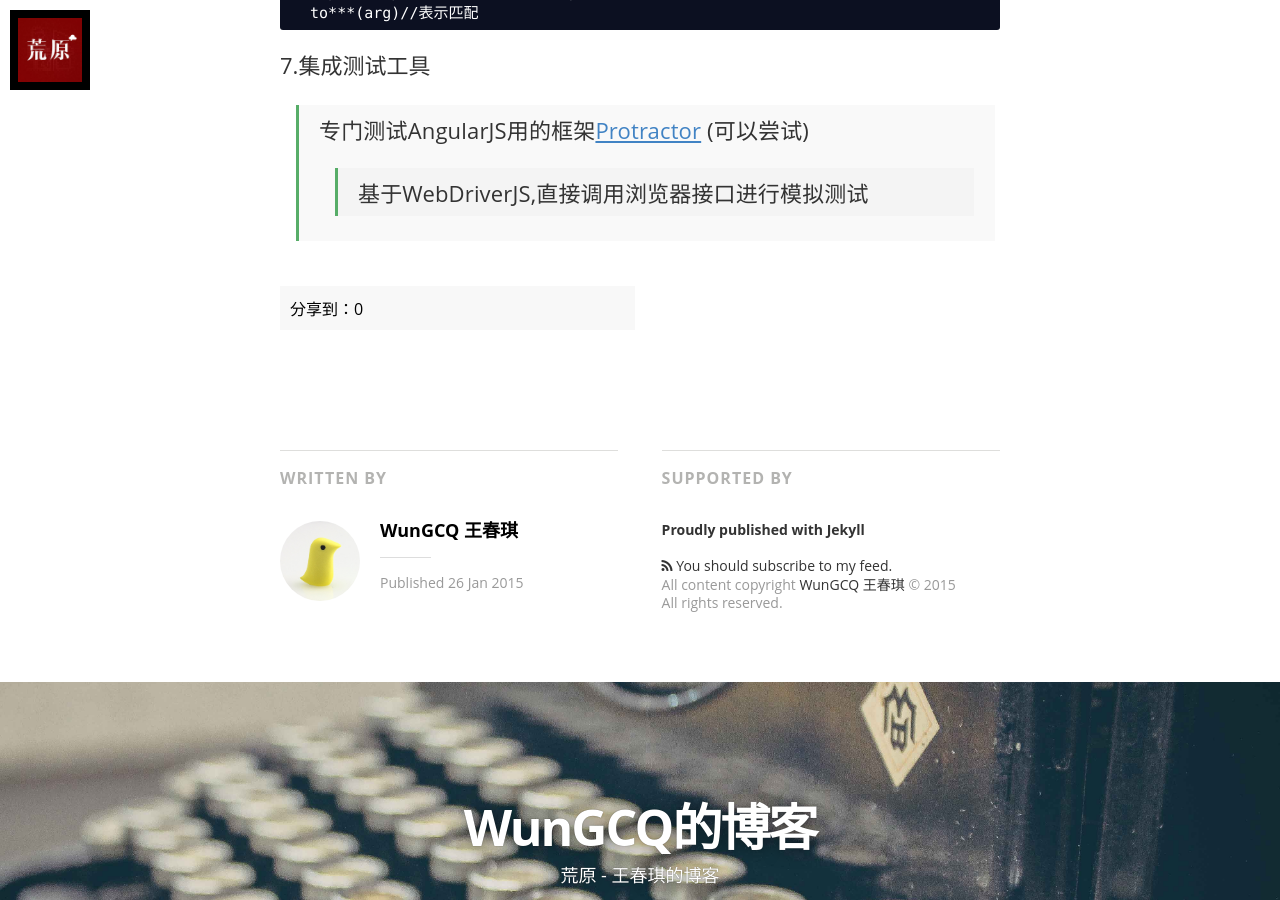
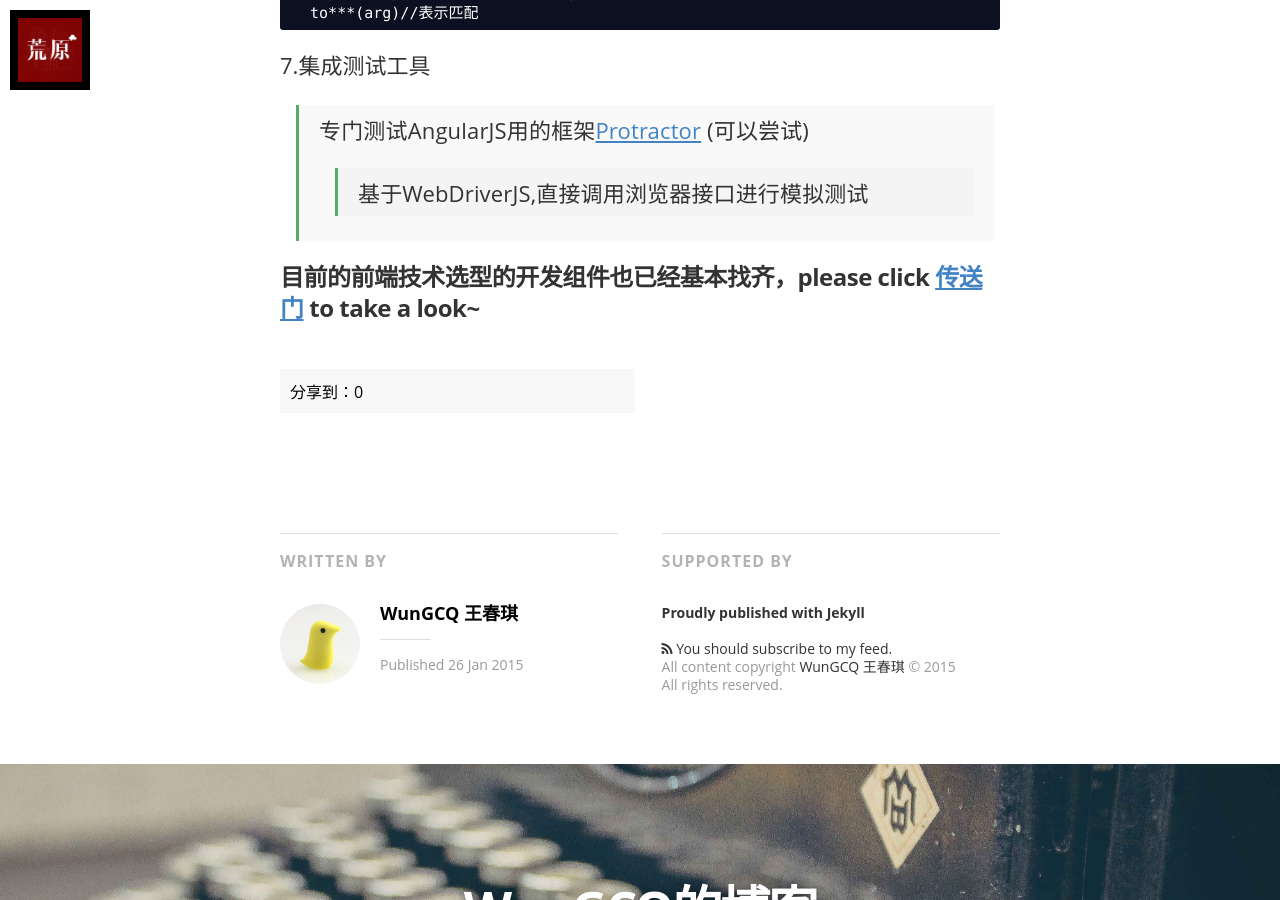
Before and after one commit to wcqblog/wcqblog.github.io, a Jekyll site: the page built from _posts/2015-1-26-前端开发环境.markdown, in a window 1280 px wide and 900 px high, scrolled down 3073 px. Built offline with Jekyll 4.4.1, drawn with Linux system fonts in a browser that asks for light colours; nearby versions of some CDN libraries; some web fonts are replaced; Markdown is read by kramdown in place of the engine named in the settings; comment, search, counter and statistics services are not loaded.

Commit message:
Update 2015-1-26-前端开发环境.markdown

```diff
--- a/_posts/2015-1-26-前端开发环境.markdown
+++ b/_posts/2015-1-26-前端开发环境.markdown
@@ -58,3 +58,6 @@ image: /assets/article_images/angular/angular.jpg
 7.集成测试工具<br>
 > 专门测试AngularJS用的框架[Protractor](https://github.com/angular/protractor) (可以尝试)
 >> 基于WebDriverJS,直接调用浏览器接口进行模拟测试
+
+
+###目前的前端技术选型的开发组件也已经基本找齐，please click [传送门](http://wcqblog.github.io/angularjs/ui-router/bootstrap%E2%80%94theme/phukoj/2015/01/28/phukOJ-front-end.html) to take a look~ ###
```
